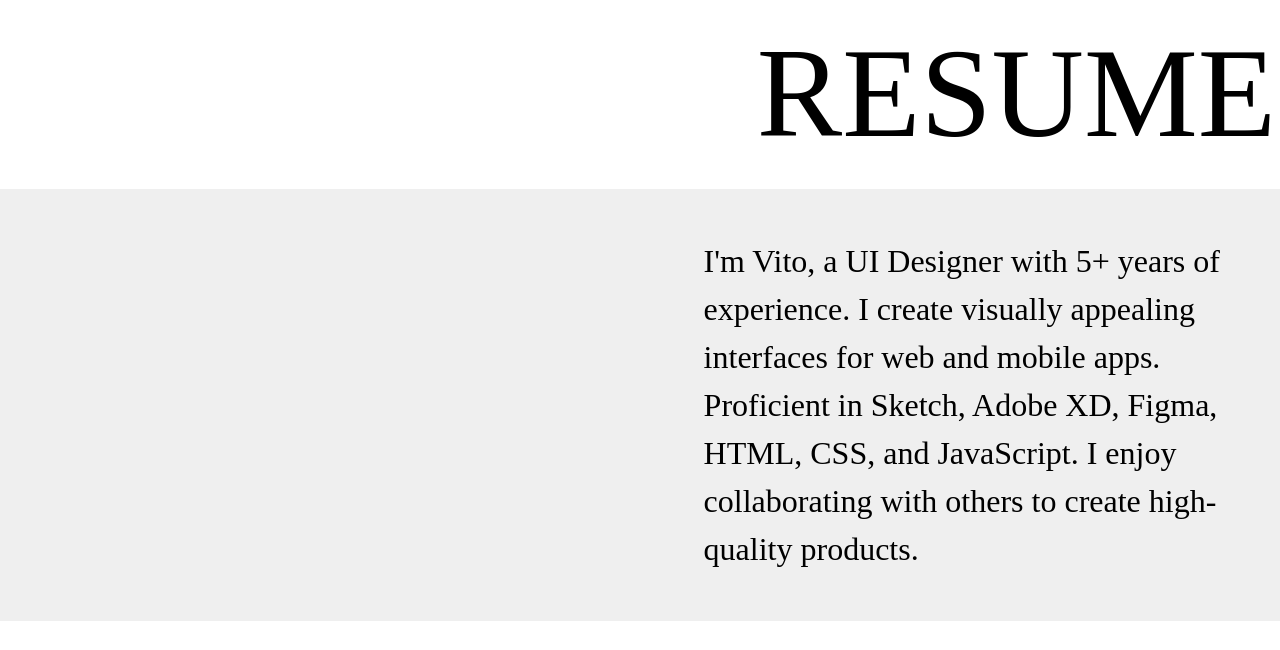
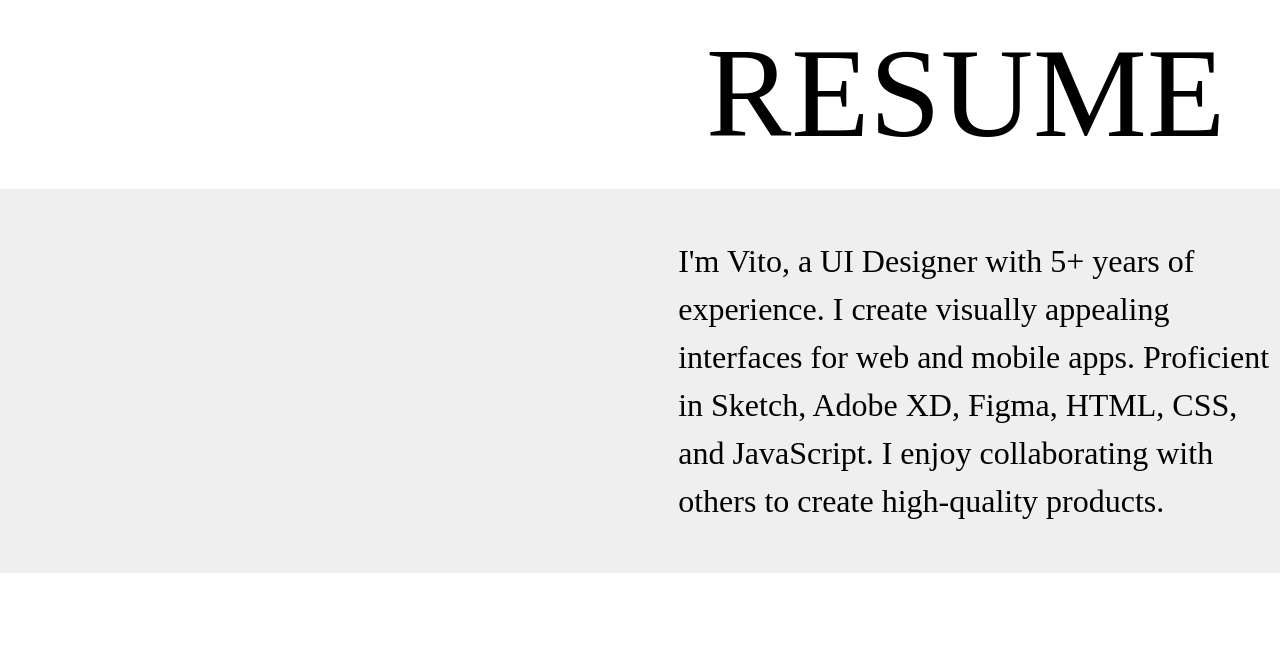
Before and after one commit to 3qberlin/2023-Summer-Mission-1, a plain HTML site: page Mission_1/index.html in a window 1280 px wide. Shown: the part 655-1305 px from the top of the page. Drawn offline with Linux system fonts and the light colour scheme; a web font is replaced by a local one.

Commit message:
[調整]間距

```diff
--- a/Mission_1/index.html
+++ b/Mission_1/index.html
@@ -18,14 +18,14 @@
           alt="profile"
           class="margin-auto"
         />
-        <h2 class="width-100 text-end font-size-128 line-height-12">
+        <h2 class="width-96 text-end font-size-128 line-height-12" >
           <strong>RESUME</strong>
         </h2>
       </header>
     </div>
     <div class="bg-color ">
       <div class="container d-flex justify-end">
-        <p class="padding-x-3 width-45 line-height-3 font-size-ss" >
+        <p class="padding-x-3 width-47 line-height-3 font-size-ss" >
           I'm Vito, a UI Designer with 5+ years of experience. I create visually
           appealing interfaces for web and mobile apps. Proficient in Sketch,
           Adobe XD, Figma, HTML, CSS, and JavaScript. I enjoy collaborating with
@@ -34,7 +34,7 @@
       </div>
     </div>
     <div class="container">
-      <main class="nots mt width-50">
+      <main class="nots mt width-48">
         <section class="margin-top-80px">
           <h2 class="font-color font-size-sm border-bottom line-height-375">
             Vito Evans
--- a/Mission_1/style/_style.scss
+++ b/Mission_1/style/_style.scss
@@ -112,6 +112,9 @@ body {
 .width-50 {
   width: 50%;
 }
+.width-96{
+  width: 96%;
+}
 .width-400px {
   width: 400px;
 }
```
Also changed, not shown: Mission_1/style/all.css, 1 other file.
